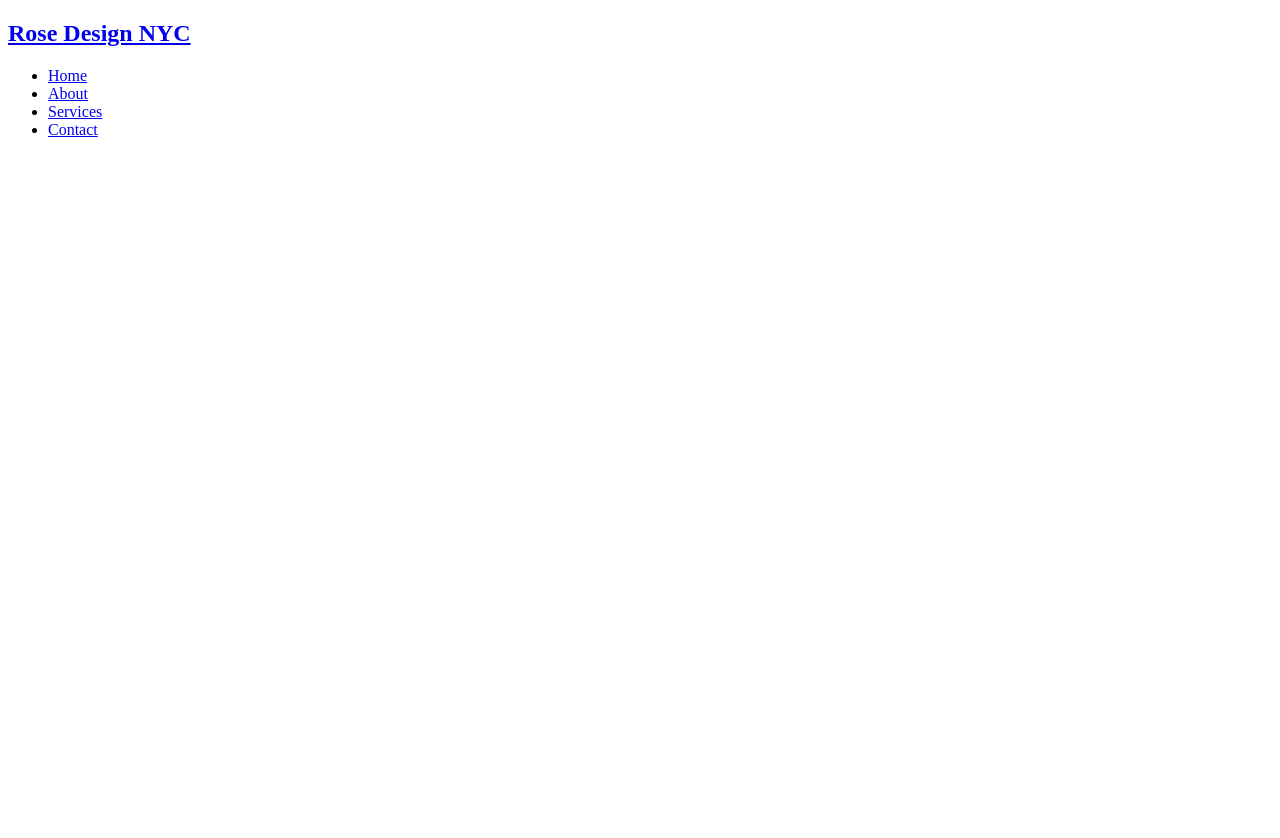
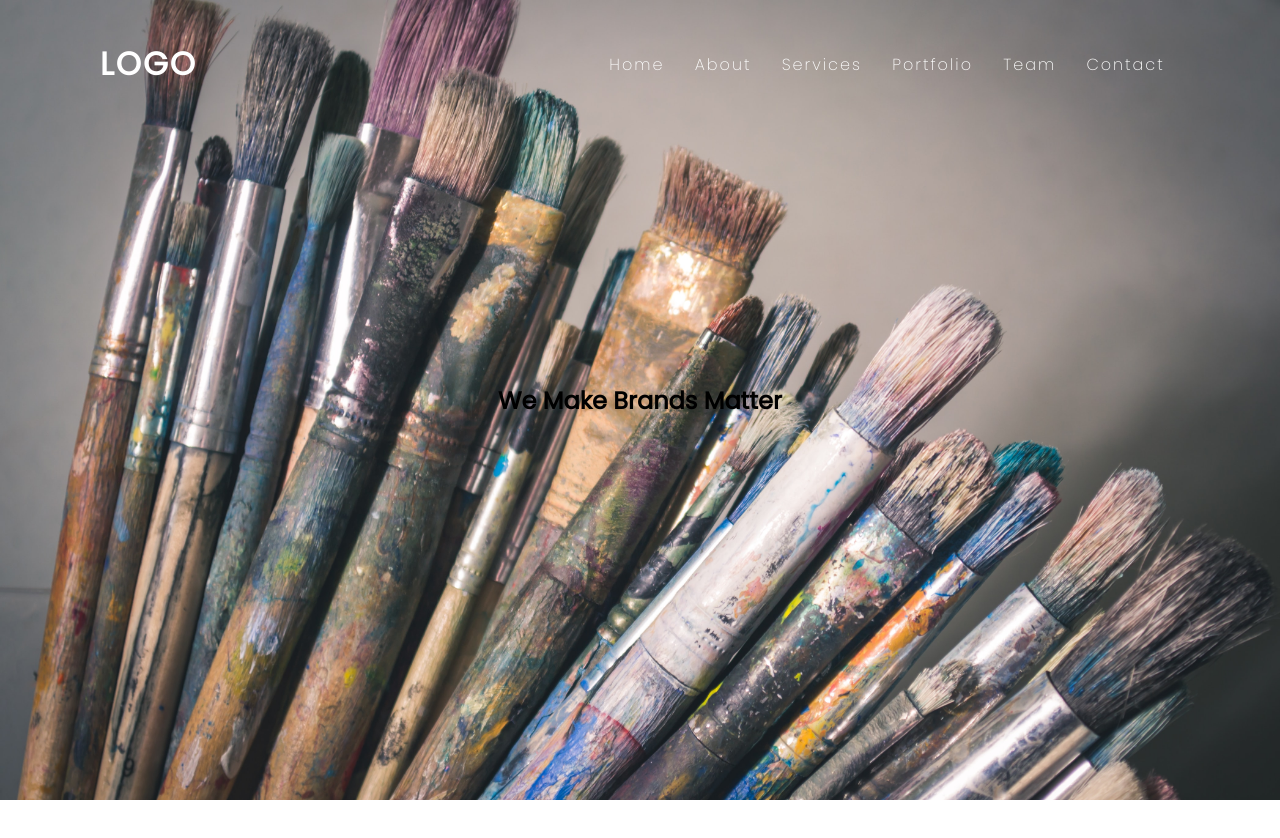
Before and after one commit to Daniel-Ho986/Rose-Design-NYC, a plain HTML site: page index.html in a window 1280 px wide. Before the commit the page ends 800 px from the top, so only its background shows below. Drawn offline with Linux system fonts and the light colour scheme.

Commit message:
redesign with a sample template

```diff
--- a/index.html
+++ b/index.html
@@ -4,21 +4,36 @@
         <meta charset="UTF-8">
         <meta http-equiv="X-UA-Compatible" content="IE=edge">
         <meta name="viewport" content="width=device-width, initial-scale=1.0">
-        <title>Document</title>
+
+        <link rel="stylesheet" href="style.css">
+
+        <title>Rose Design NYC</title>
     </head>
     <body>
-        <nav class="nav">
-            <div class="container">
-                <h1 class="logo">
-                    <a href="index.html">Rose Design NYC</a>
-                </h1>
-                <ul>
-                    <li><a href="#">Home</a></li>
-                    <li><a href="#">About</a></li>
-                    <li><a href="#">Services</a></li>
-                    <li><a href="#">Contact</a></li>
-                </ul>
-            </div>
-        </nav>
+        <!-- Header -->
+        <header id="header">
+            <a href="#" class="logo">Logo</a>
+            <ul>
+                <li><a href="#home">Home</a></li>
+                <li><a href="#about">About</a></li>
+                <li><a href="#services">Services</a></li>
+                <li><a href="#portfolio">Portfolio</a></li>
+                <li><a href="#team">Team</a></li>
+                <li><a href="#contact">Contact</a></li>
+            </ul>
+        </header>
+
+        <!-- Banner -->
+        <section class="banner" id="home">
+            <h2>We Make <span>Brands</span> Matter</h2>
+        </section>
+        <!-- About -->
+        <!-- Services -->
+        <!-- Stats -->
+        <!-- Portfolio -->
+        <!-- Team -->
+        <!-- Contact -->
+
+
     </body>
 </html>
--- a/style.css
+++ b/style.css
@@ -1,67 +1,70 @@
-@import url('https://fonts.googleapis.com/css?family=Open+Sans');
+@import url('https://fonts.googleapis.com/css?family=Poppins:200, 300, 400, 500, 600, 700, 800, 900&display=swap');
 
 * {
-    box-sizing: border-box;
     margin: 0;
     padding: 0;
+    box-sizing: border-box;
+    font-family: 'Poppins', sans-serif;
 }
 
 body {
-    font-family: 'Open sans', sans-serif;
-    color: #222;
-    padding-bottom: 50px;
+    min-height: 1000px;
 }
 
-.container {
-    max-width: 1200px;
-    margin: 0 auto;
-}
-
-.nav {
+header {
     position: fixed;
-    background-color: #222;
     top: 0;
     left: 0;
-    right: 0;
-    transition: all .3s ease-in-out;
-}
-
-.nav .container {
+    width: 100%;
     display: flex;
     justify-content: space-between;
     align-items: center;
-    padding: 20px 0;
-    transition: all 0.3s ease-in-out;
+    padding: 40px 100px;
+    z-index: 1000;
+    transition: 0.6s;
 }
 
-.nav ul {
-    display: flex;
-    list-style-type: none;
-    align-items: center;
-    justify-content: center;
+header .logo {
+    position: relative;
+    font-weight: 700;
+    color: #fff;
+    text-decoration: none;
+    font-size: 2em;
+    text-transform: uppercase;
+    letter-spacing: 2px;
+    transition: 0.6s;
 }
 
-.nav a {
-    color: #fff;
-    text-decoration: none;
-    padding: 7px 15px;
-    transition: all 0.3s ease-in-out;
+header ul {
+    position: relative;
+    display: flex;
+    justify-content: center;
+    align-items: center;
 }
 
-.nav.active {
-    background-color: #fff;
-    box-shadow:  0 2px 10px rgba(0, 0, 0, 0.3);
+header ul li {
+    position: relative;
+    list-style: none;
 }
 
-.nav.active a {
-    color: #000;
+header ul li a {
+    position: relative;
+    margin: 0.15px;
+    text-decoration: none;
+    color: #fff;
+    letter-spacing: 2px;
+    font-weight: 300;
+    transition: 0.6s;
+    padding: 7px 15px;
 }
 
-.nav.active .container {
-    padding: 10px 0;
+.banner {
+    position: relative;
+    width: 100%;
+    min-height: 100vh;
+    background: url(bg.jpg);
+    background-size: cover;
+    display: flex;
+    justify-content: center;
+    align-items: center;
 }
-
-.nav a.current, .nav a:hover {
-    color: #c0392b;
-    font-weight: bold;
-}
```
Also changed, not shown: bg.jpg (added).
